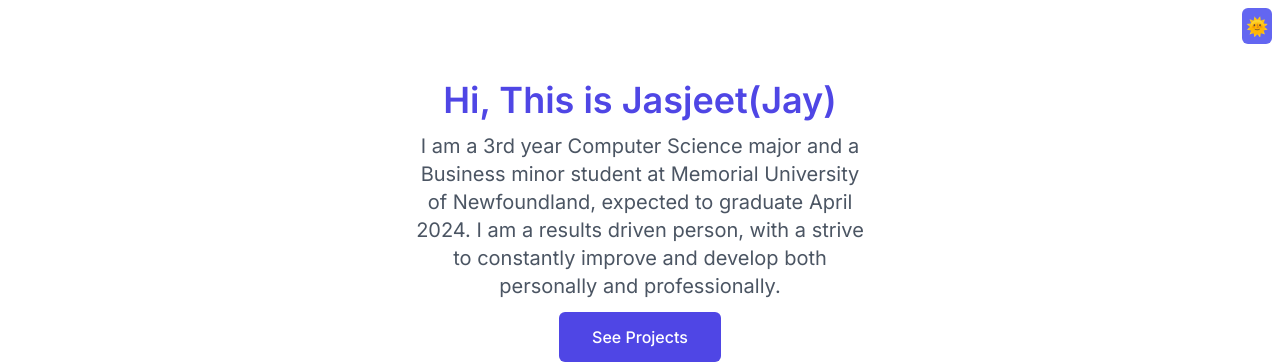
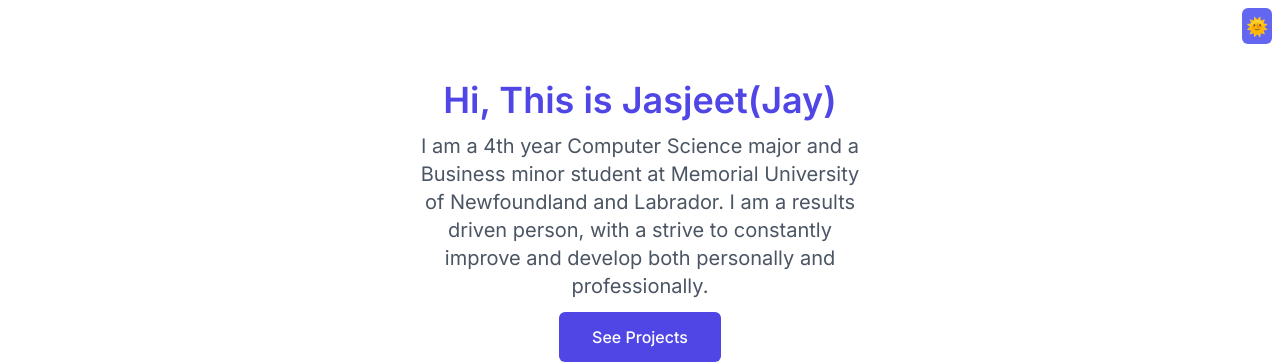
Before and after one commit to Jasjeet00/Portfolio, a React (Vite) app: page / in a window 1280 px wide. Shown: the top 364 px of the page. Built offline with nearby package versions, Linux system fonts and the light colour scheme.

Commit message:
Update HeroSection.jsx

```diff
--- a/src/components/HeroSection.jsx
+++ b/src/components/HeroSection.jsx
@@ -8,7 +8,7 @@ function HeroSection() {
 					Hi, This is Jasjeet(Jay)
 				</h1>
 				<p className="text-md md:text-xl max-w-md mb-3 text-gray-600 dark:text-gray-300">
-				I am a 3rd year Computer Science major and a Business minor student at Memorial University of Newfoundland, expected to graduate April 2024. I am a results driven person, with a strive to constantly improve and develop both personally and professionally.{' '}
+				I am a 4th year Computer Science major and a Business minor student at Memorial University of Newfoundland and Labrador. I am a results driven person, with a strive to constantly improve and develop both personally and professionally.{' '}
 				</p>
 				<a
 					href="#works"
```
